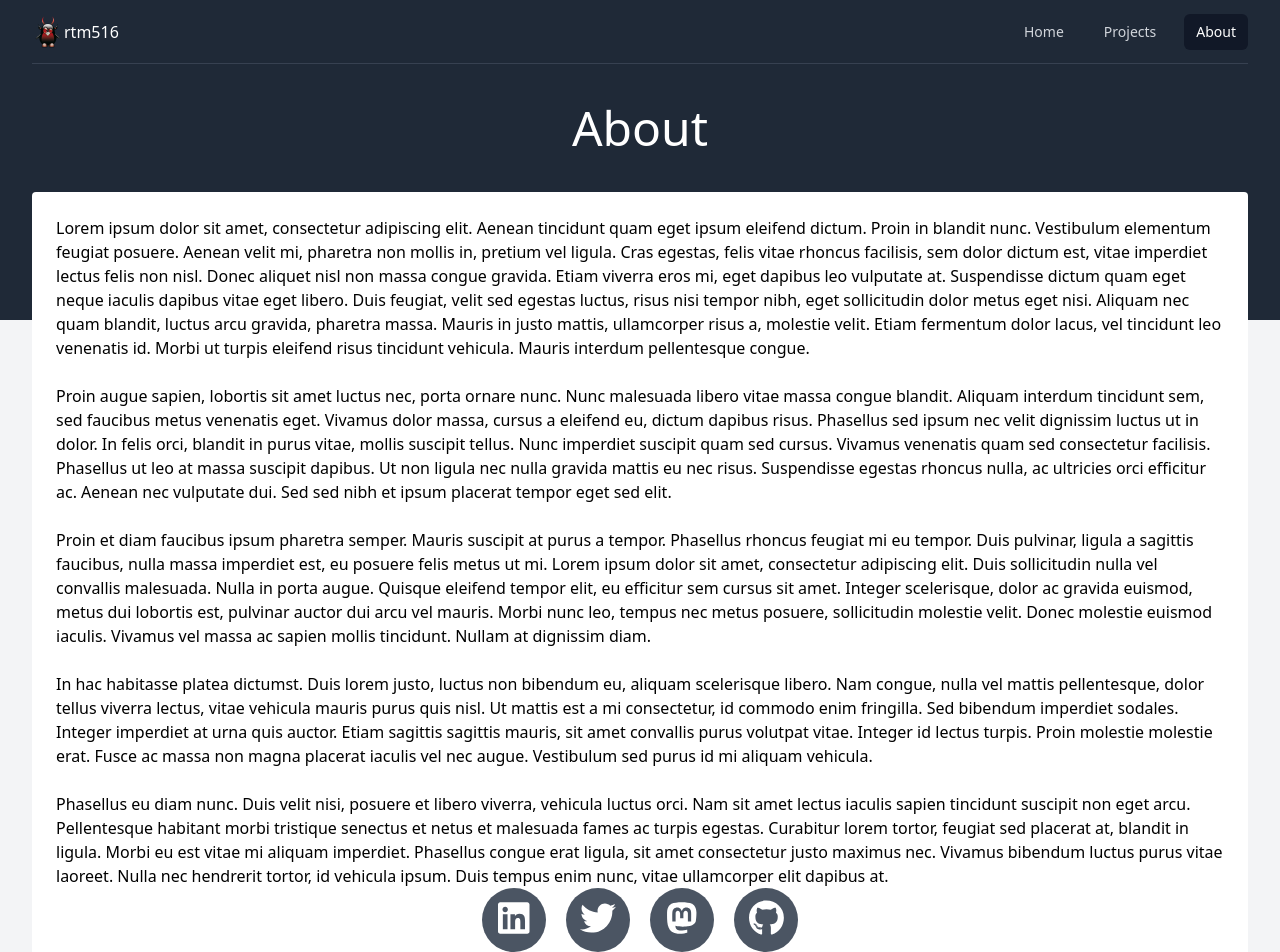
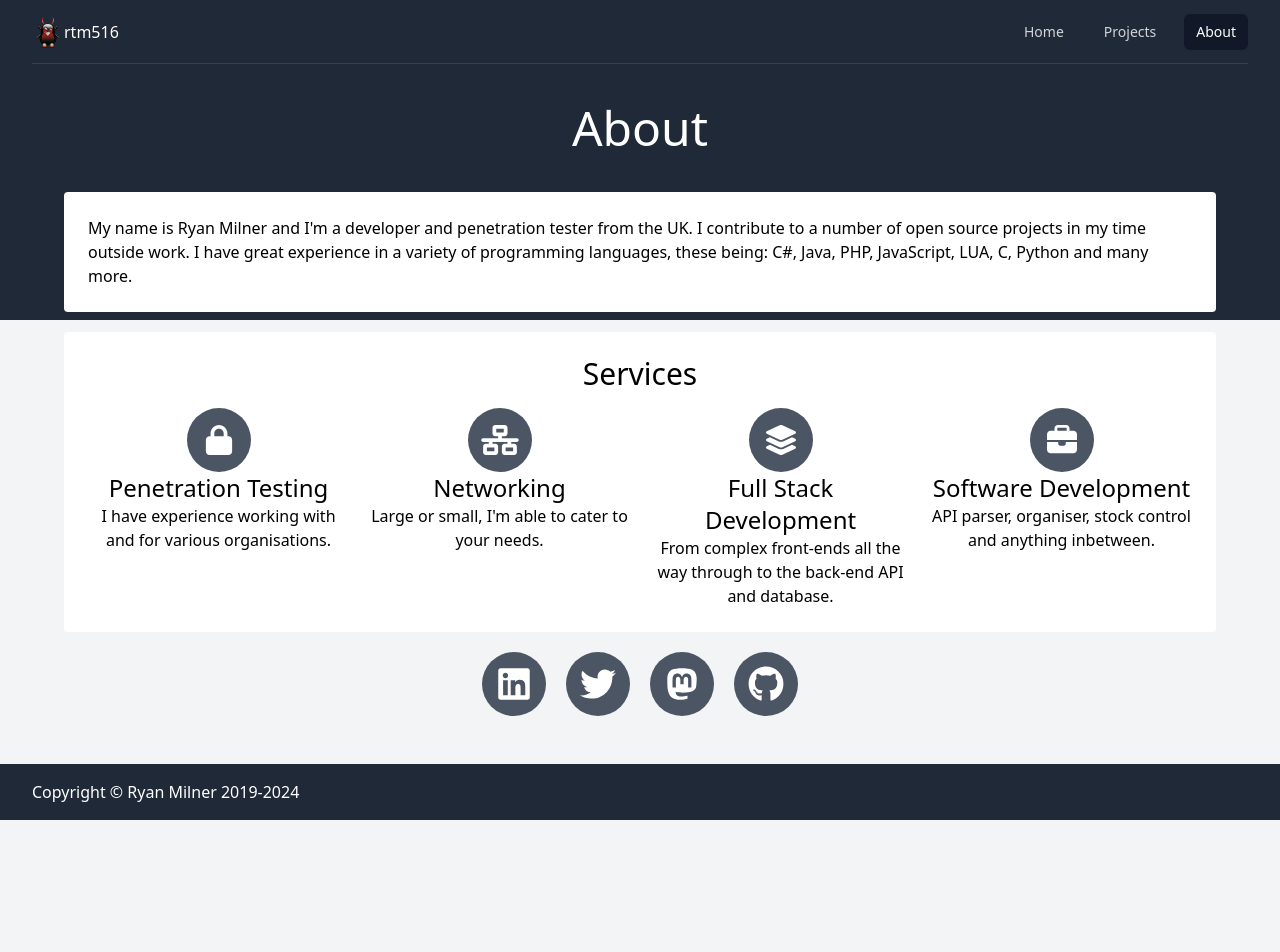
Before and after one commit to rtm516/PersonalSite, a React (Vite) app: page /about in a window 1280 px wide. Shown: the top 952 px of the page. After the commit the page ends 820 px from the top, so only its background shows below. Built offline with nearby package versions, Linux system fonts and the light colour scheme.

Commit message:
Add more to about page

```diff
--- a/package.json
+++ b/package.json
@@ -11,6 +11,7 @@
   },
   "dependencies": {
     "@fortawesome/free-brands-svg-icons": "^6.5.2",
+    "@fortawesome/free-solid-svg-icons": "^6.5.2",
     "@fortawesome/react-fontawesome": "^0.2.0",
     "@headlessui/react": "^1.7.19",
     "@heroicons/react": "^2.1.3",
--- /dev/null
+++ b/src/components/ServiceSection.jsx
@@ -0,0 +1,29 @@
+import { FontAwesomeIcon } from '@fortawesome/react-fontawesome'
+import PropTypes from 'prop-types'
+
+function ServiceSection ({ className, icon, title, message }) {
+  return (
+    <>
+      <div className={`flex flex-col items-center text-center ${className || ''}`}>
+        <div className='rounded-full text-white bg-gray-600 size-16 text-3xl relative align-middle'>
+          <FontAwesomeIcon icon={icon} fixedWidth className='absolute left-1/2 top-1/2 transform -translate-x-1/2 -translate-y-1/2' />
+        </div>
+        <div>
+          <h4 className='text-2xl'>{title}</h4>
+          <p>
+            {message}
+          </p>
+        </div>
+      </div>
+    </>
+  )
+}
+
+ServiceSection.propTypes = {
+  className: PropTypes.string,
+  icon: PropTypes.object,
+  title: PropTypes.string,
+  message: PropTypes.string
+}
+
+export default ServiceSection
--- a/src/components/SocialButton.jsx
+++ b/src/components/SocialButton.jsx
@@ -1,10 +1,11 @@
+import { FontAwesomeIcon } from '@fortawesome/react-fontawesome'
 import PropTypes from 'prop-types'
 
-function SocialButton ({ className, children, link }) {
+function SocialButton ({ className, icon, link }) {
   return (
     <>
-      <a className={`rounded-full text-white bg-gray-600 hover:bg-gray-700 p-3 size-16 text-4xl leading-9 text-center ${className || ''}`} href={link}>
-        {children}
+      <a className={`rounded-full text-white bg-gray-600 hover:bg-gray-700 size-16 text-4xl relative align-middle ${className || ''}`} href={link}>
+        <FontAwesomeIcon icon={icon} fixedWidth className='absolute left-1/2 top-1/2 transform -translate-x-1/2 -translate-y-1/2' />
       </a>
     </>
   )
@@ -12,7 +13,7 @@ function SocialButton ({ className, children, link }) {
 
 SocialButton.propTypes = {
   className: PropTypes.string,
-  children: PropTypes.node,
+  icon: PropTypes.object,
   link: PropTypes.string
 }
 
--- a/src/pages/About.jsx
+++ b/src/pages/About.jsx
@@ -1,36 +1,32 @@
 import SocialButton from '../components/SocialButton'
-import { FontAwesomeIcon } from '@fortawesome/react-fontawesome'
 import { faGithub, faLinkedin, faMastodon, faTwitter } from '@fortawesome/free-brands-svg-icons'
+import { faBriefcase, faLayerGroup, faLock, faNetworkWired } from '@fortawesome/free-solid-svg-icons'
+import ServiceSection from '../components/ServiceSection'
 
 function About () {
   return (
     <>
-      <div className='px-8 pb-12'>
-        <div className='bg-white p-6 rounded'>
+      <div className='px-8 pb-12 flex items-center flex-col gap-5'>
+        <div className='bg-white p-6 rounded max-w-6xl'>
           <p>
-            Lorem ipsum dolor sit amet, consectetur adipiscing elit. Aenean tincidunt quam eget ipsum eleifend dictum. Proin in blandit nunc. Vestibulum elementum feugiat posuere. Aenean velit mi, pharetra non mollis in, pretium vel ligula. Cras egestas, felis vitae rhoncus facilisis, sem dolor dictum est, vitae imperdiet lectus felis non nisl. Donec aliquet nisl non massa congue gravida. Etiam viverra eros mi, eget dapibus leo vulputate at. Suspendisse dictum quam eget neque iaculis dapibus vitae eget libero. Duis feugiat, velit sed egestas luctus, risus nisi tempor nibh, eget sollicitudin dolor metus eget nisi. Aliquam nec quam blandit, luctus arcu gravida, pharetra massa. Mauris in justo mattis, ullamcorper risus a, molestie velit. Etiam fermentum dolor lacus, vel tincidunt leo venenatis id. Morbi ut turpis eleifend risus tincidunt vehicula. Mauris interdum pellentesque congue.
+            My name is Ryan Milner and I&apos;m a developer and penetration tester from the UK. I contribute to a number of open source projects in my time outside work. I have great experience in a variety of programming languages, these being: C#, Java, PHP, JavaScript, LUA, C, Python and many more.
           </p>
-          <br />
-          <p>
-            Proin augue sapien, lobortis sit amet luctus nec, porta ornare nunc. Nunc malesuada libero vitae massa congue blandit. Aliquam interdum tincidunt sem, sed faucibus metus venenatis eget. Vivamus dolor massa, cursus a eleifend eu, dictum dapibus risus. Phasellus sed ipsum nec velit dignissim luctus ut in dolor. In felis orci, blandit in purus vitae, mollis suscipit tellus. Nunc imperdiet suscipit quam sed cursus. Vivamus venenatis quam sed consectetur facilisis. Phasellus ut leo at massa suscipit dapibus. Ut non ligula nec nulla gravida mattis eu nec risus. Suspendisse egestas rhoncus nulla, ac ultricies orci efficitur ac. Aenean nec vulputate dui. Sed sed nibh et ipsum placerat tempor eget sed elit.
-          </p>
-          <br />
-          <p>
-            Proin et diam faucibus ipsum pharetra semper. Mauris suscipit at purus a tempor. Phasellus rhoncus feugiat mi eu tempor. Duis pulvinar, ligula a sagittis faucibus, nulla massa imperdiet est, eu posuere felis metus ut mi. Lorem ipsum dolor sit amet, consectetur adipiscing elit. Duis sollicitudin nulla vel convallis malesuada. Nulla in porta augue. Quisque eleifend tempor elit, eu efficitur sem cursus sit amet. Integer scelerisque, dolor ac gravida euismod, metus dui lobortis est, pulvinar auctor dui arcu vel mauris. Morbi nunc leo, tempus nec metus posuere, sollicitudin molestie velit. Donec molestie euismod iaculis. Vivamus vel massa ac sapien mollis tincidunt. Nullam at dignissim diam.
-          </p>
-          <br />
-          <p>
-            In hac habitasse platea dictumst. Duis lorem justo, luctus non bibendum eu, aliquam scelerisque libero. Nam congue, nulla vel mattis pellentesque, dolor tellus viverra lectus, vitae vehicula mauris purus quis nisl. Ut mattis est a mi consectetur, id commodo enim fringilla. Sed bibendum imperdiet sodales. Integer imperdiet at urna quis auctor. Etiam sagittis sagittis mauris, sit amet convallis purus volutpat vitae. Integer id lectus turpis. Proin molestie molestie erat. Fusce ac massa non magna placerat iaculis vel nec augue. Vestibulum sed purus id mi aliquam vehicula.
-          </p>
-          <br />
-          <p>
-            Phasellus eu diam nunc. Duis velit nisi, posuere et libero viverra, vehicula luctus orci. Nam sit amet lectus iaculis sapien tincidunt suscipit non eget arcu. Pellentesque habitant morbi tristique senectus et netus et malesuada fames ac turpis egestas. Curabitur lorem tortor, feugiat sed placerat at, blandit in ligula. Morbi eu est vitae mi aliquam imperdiet. Phasellus congue erat ligula, sit amet consectetur justo maximus nec. Vivamus bibendum luctus purus vitae laoreet. Nulla nec hendrerit tortor, id vehicula ipsum. Duis tempus enim nunc, vitae ullamcorper elit dapibus at.
-          </p>
-          <div className='flex gap-5 justify-center'>
-            <SocialButton link='https://www.linkedin.com/in/ryan-m-31246b12b/'><FontAwesomeIcon icon={faLinkedin} /></SocialButton>
-            <SocialButton link='https://twitter.com/rtm516'><FontAwesomeIcon icon={faTwitter} /></SocialButton>
-            <SocialButton link='https://infosec.exchange/@rtm516'><FontAwesomeIcon icon={faMastodon} /></SocialButton>
-            <SocialButton link='https://github.com/rtm516/'><FontAwesomeIcon icon={faGithub} /></SocialButton>
+        </div>
+        <div className='bg-white p-6 rounded max-w-6xl'>
+          <h3 className='text-3xl text-center pb-4'>Services</h3>
+          <div className='grid grid-cols-1 md:grid-cols-2 lg:grid-cols-4 gap-5 '>
+            <ServiceSection icon={faLock} title='Penetration Testing' message='I have experience working with and for various organisations.' />
+            <ServiceSection icon={faNetworkWired} title='Networking' message='Large or small, I&apos;m able to cater to your needs.' />
+            <ServiceSection icon={faLayerGroup} title='Full Stack Development' message='From complex front-ends all the way through to the back-end API and database.' />
+            <ServiceSection icon={faBriefcase} title='Software Development' message='API parser, organiser, stock control and anything inbetween.' />
+          </div>
+        </div>
+        <div className='max-w-6xl'>
+          <div className='flex flex-wrap gap-5 justify-center'>
+            <SocialButton icon={faLinkedin} link='https://www.linkedin.com/in/ryan-m-31246b12b/' />
+            <SocialButton icon={faTwitter} link='https://twitter.com/rtm516' />
+            <SocialButton icon={faMastodon} link='https://infosec.exchange/@rtm516' />
+            <SocialButton icon={faGithub} link='https://github.com/rtm516/' />
           </div>
         </div>
       </div>
```
Also changed, not shown: 1 other file (tests, documents, lock files or other folders).
